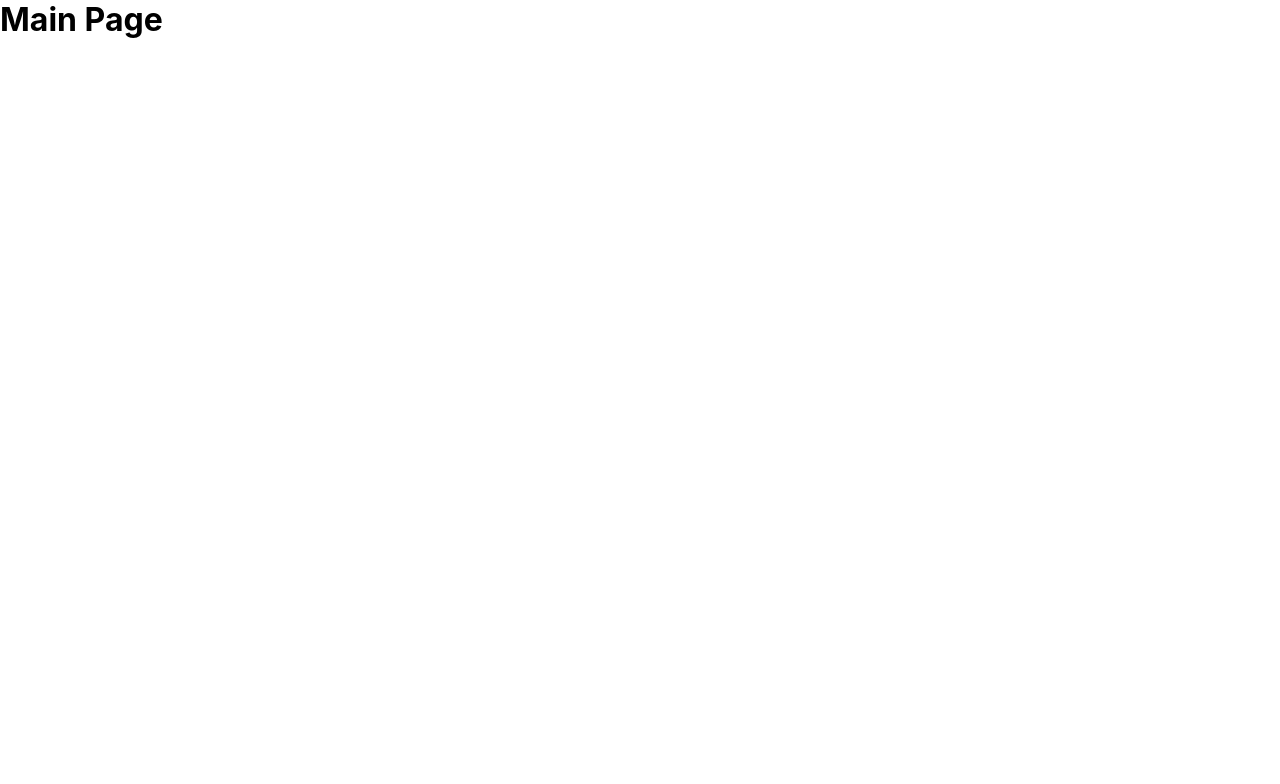
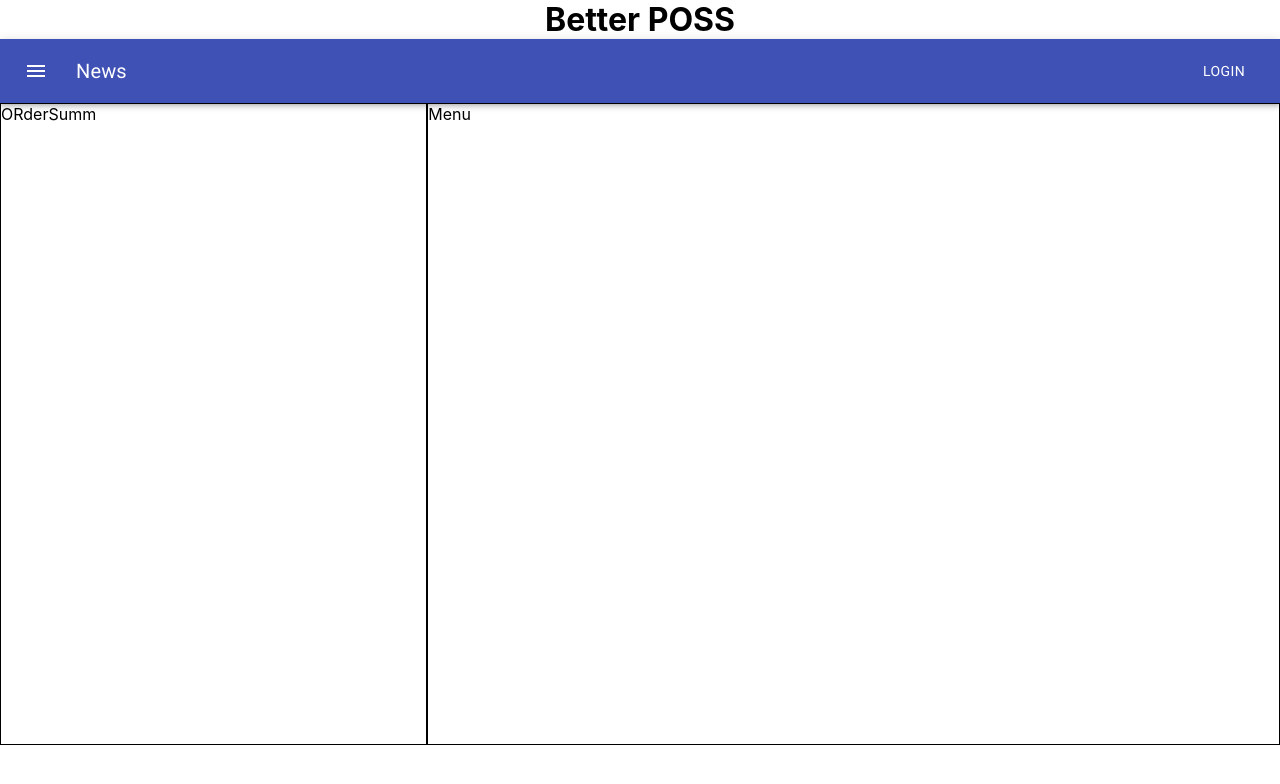
Before and after one commit to thesilentflare/BetterPOSS, a React (Create React App) app in the folder client/: page / in a window 1280 px wide. Shown: the top 784 px of the page. Built offline with nearby package versions, Linux system fonts and the light colour scheme.

Commit message:
refactor and template
added template of code and refactored codebase

```diff
--- a/client/src/App.css
+++ b/client/src/App.css
@@ -1,3 +1,7 @@
 * {
   margin: 0;
 }
+
+.wrapper {
+  display: flex;
+}
--- a/client/src/App.js
+++ b/client/src/App.js
@@ -1,13 +1,20 @@
-import './App.css';
+import "./App.css";
+import HeaderBar from "./components/HeaderBar/HeaderBar";
+import OrderSummary from "./components/OrderSummary/OrderSummary";
+import MenuSystem from "./components/MenuSystem/MenuSystem";
 
 function App() {
   return (
     <div className="App">
-      <h1>Main Page</h1>
+      <h1 style={{textAlign: 'center'}}>Better POSS</h1>
       {/* Main Wrapper */}
-      {/* Top Header Options Bar */}
-      {/* Left Order Summary */}
-      {/* Right Order Menu */}
+      <HeaderBar />
+      <div className="wrapper">
+        <OrderSummary />
+        <MenuSystem />
+        {/* Left Order Summary */}
+        {/* Right Order Menu */}
+      </div>
     </div>
   );
 }
--- /dev/null
+++ b/client/src/components/HeaderBar/HeaderBar.js
@@ -0,0 +1,46 @@
+import React from "react";
+import {
+  AppBar,
+  Toolbar,
+  IconButton,
+  Typography,
+  Button,
+} from "@material-ui/core";
+import MenuIcon from '@material-ui/icons/Menu';
+import { makeStyles } from '@material-ui/core/styles';
+
+const useStyles = makeStyles((theme) => ({
+  root: {
+    flexGrow: 1,
+  },
+  menuButton: {
+    marginRight: theme.spacing(2),
+  },
+  title: {
+    flexGrow: 1,
+  },
+}));
+
+function HeaderBar() {
+  const classes = useStyles();
+  return (
+    <AppBar position="static">
+      <Toolbar>
+        <IconButton
+          edge="start"
+          className={classes.menuButton}
+          color="inherit"
+          aria-label="menu"
+        >
+          <MenuIcon />
+        </IconButton>
+        <Typography variant="h6" className={classes.title}>
+          News
+        </Typography>
+        <Button color="inherit">Login</Button>
+      </Toolbar>
+    </AppBar>
+  );
+};
+
+export default HeaderBar;
--- /dev/null
+++ b/client/src/components/MenuSystem/MenuSystem.css
@@ -0,0 +1,5 @@
+.container__menu {
+  border: 1px solid black;
+  width: 100%;
+  height: 80vh;
+}
--- /dev/null
+++ b/client/src/components/MenuSystem/MenuSystem.js
@@ -0,0 +1,8 @@
+import React from "react";
+import './MenuSystem.css'
+
+function MenuSystem() {
+  return <div className="container__menu">Menu</div>;
+}
+
+export default MenuSystem;
--- /dev/null
+++ b/client/src/components/OrderSummary/OrderSummary.css
@@ -0,0 +1,5 @@
+.container__order {
+  border: 1px solid black;
+  width: 50vw;
+  height: 80vh;
+}
--- /dev/null
+++ b/client/src/components/OrderSummary/OrderSummary.js
@@ -0,0 +1,8 @@
+import React from "react";
+import './OrderSummary.css'
+
+function OrderSummary() {
+  return <div className="container__order">ORderSumm</div>;
+}
+
+export default OrderSummary;
```
Also changed, not shown: client/src/components/headerBar.js (deleted), client/src/components/menuSystem.js (deleted), client/src/components/orderSummary.js (deleted).
